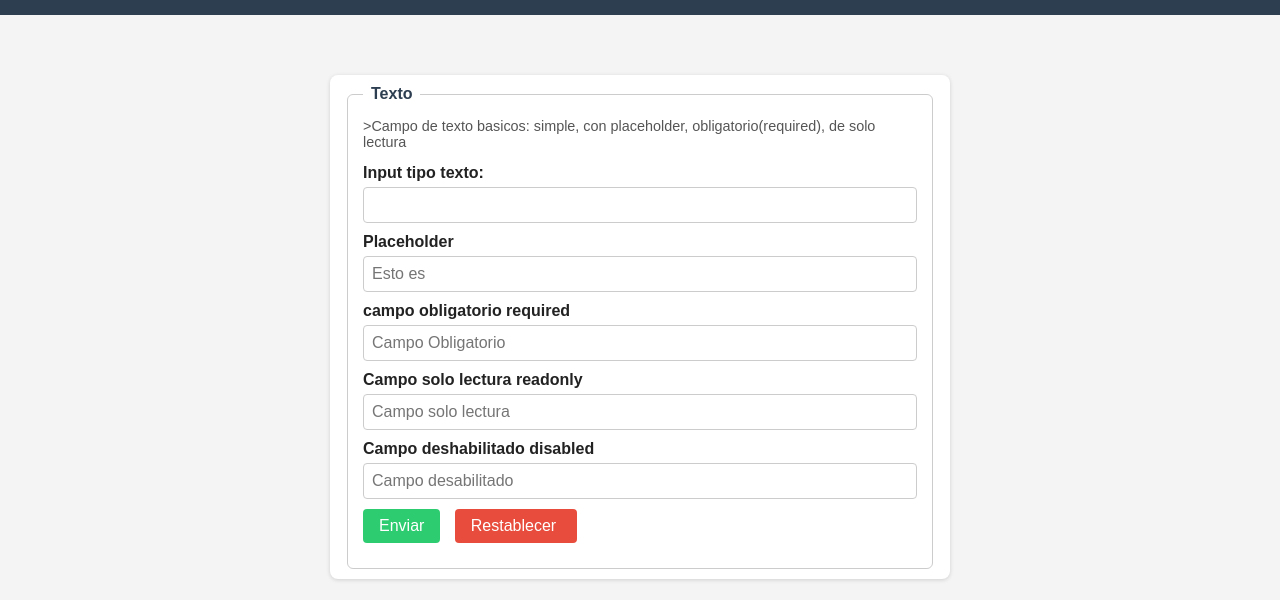
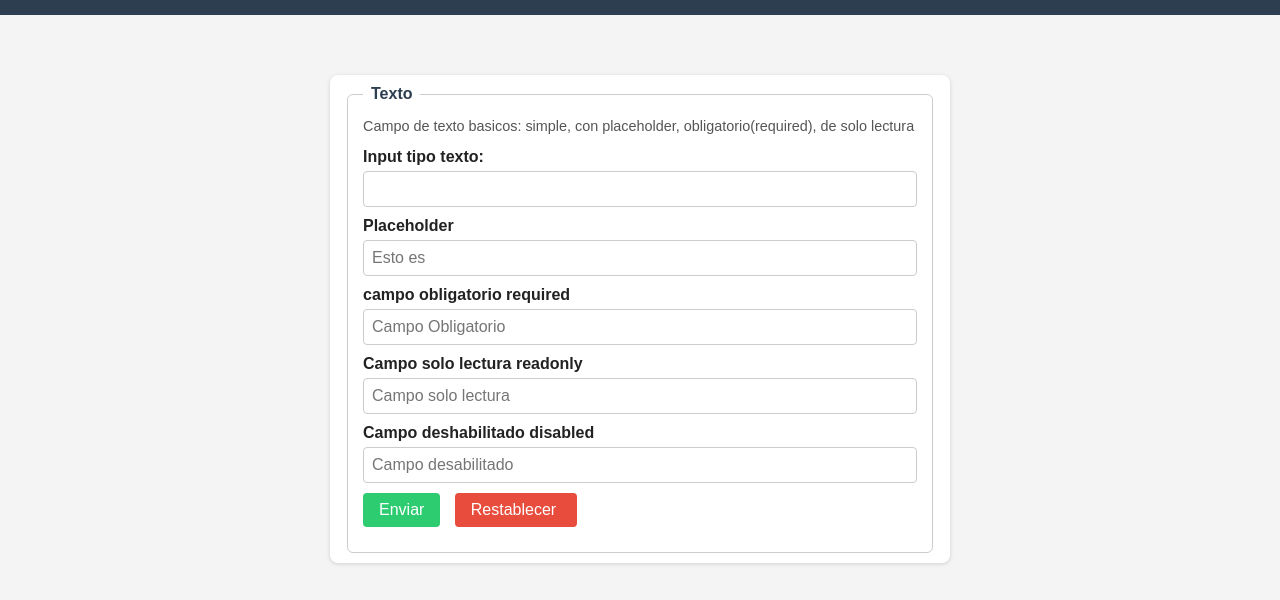
Before and after one commit to DaniMu99/Formularios, a plain HTML site: page index.html in a window 1280 px wide. Shown: the part 123-723 px from the top of the page. Drawn offline with Linux system fonts and the light colour scheme.

Commit message:
Actualizacion

```diff
--- a/index.html
+++ b/index.html
@@ -25,7 +25,7 @@
             <form action="">
                 <fieldset>
                     <legend>Texto</legend>
-                    <p> >Campo de texto basicos: simple, con placeholder, obligatorio(required), de solo lectura  </p>
+                    <p>Campo de texto basicos: simple, con placeholder, obligatorio(required), de solo lectura  </p>
                     <label for="">Input tipo texto:</label>
                     <input type="text" required >
                     <br>
```
